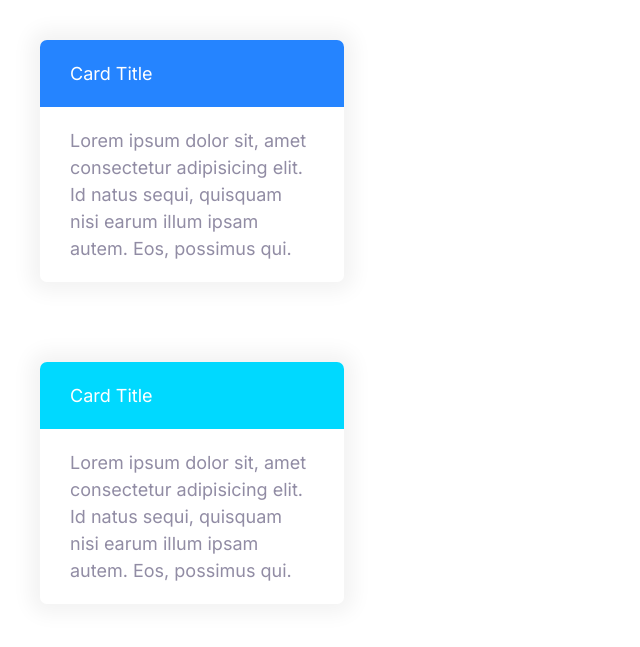
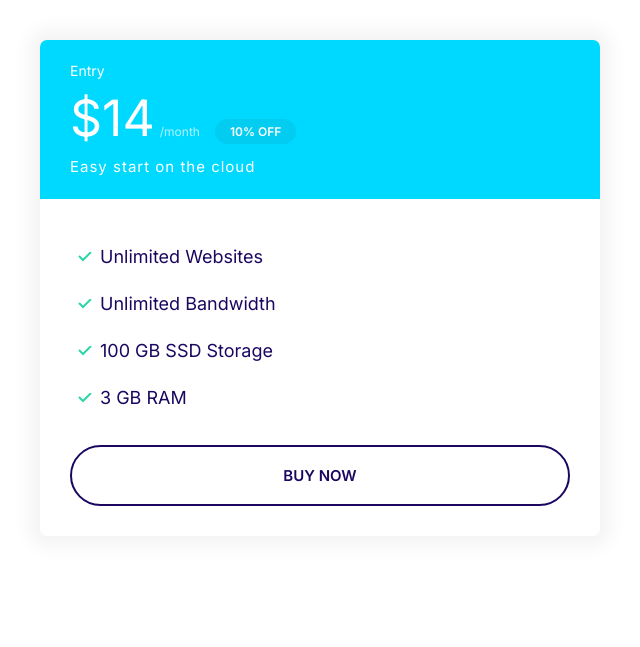
Before and after one commit to luar09/mervify, a plain HTML site: page index.html in a window 1280 px wide. Shown: the whole page, without its empty margins (0-640 px from the left). Drawn offline with Linux system fonts and the light colour scheme.

Commit message:
Build plans component.

```diff
--- a/css/style.css
+++ b/css/style.css
@@ -103,6 +103,7 @@ a {
 
 .badge--small {
   font-size: 1.6rem;
+  padding: 0.5rem 1.5rem;
 }
 
 @media screen and (min-width: 1024px) {
@@ -286,3 +287,53 @@ a {
   background: var(--color-secondary);
   color: #fff;
 }
+
+/* Plans */
+.plan__name {
+  margin: 0;
+  font-weight: 500;
+  font-size: 2.4rem;
+  color: #fff;
+}
+.plan__price {
+  font-size: 6rem;
+}
+.plan__billing-cycle {
+  font-size: 2.4rem;
+  color: #ddf8ff;
+  font-weight: 300;
+  opacity: 0.8;
+  margin-right: 1rem;
+}
+.plan__description {
+  font-size: 2rem;
+  font-weight: 300;
+  letter-spacing: 1px;
+}
+
+.card--secondary .badge--secondary {
+  background: #02cdf1;
+}
+
+.card--secondary .list__item {
+  margin-bottom: 2rem;
+}
+
+@media screen and (min-width: 1024px) {
+  .plan__name {
+    font-size: 1.4rem;
+  }
+  .plan__price {
+    font-size: 5rem;
+  }
+  .plan__billing-cycle {
+    font-size: 1.2rem;
+  }
+  .plan__description {
+    font-size: 1.5rem;
+    display: block;
+  }
+  .card--secondary .badge--secondary {
+    font-size: 1.2rem;
+  }
+}
--- a/index.html
+++ b/index.html
@@ -14,22 +14,25 @@
     <link rel="stylesheet" href="css/style.css" />
   </head>
   <body>
-    <div style="width: 30%; padding: 4rem">
-      <div class="card card--primary">
-        <header class="card__header">Card Title</header>
-        <div class="card__body">
-          Lorem ipsum dolor sit, amet consectetur adipisicing elit. Id natus
-          sequi, quisquam nisi earum illum ipsam autem. Eos, possimus qui.
-        </div>
-      </div>
-    </div>
-
-    <div style="width: 30%; padding: 4rem">
-      <div class="card card--secondary">
-        <header class="card__header">Card Title</header>
-        <div class="card__body">
-          Lorem ipsum dolor sit, amet consectetur adipisicing elit. Id natus
-          sequi, quisquam nisi earum illum ipsam autem. Eos, possimus qui.
+    <div style="width: 50%; padding: 4rem">
+      <div class="plan">
+        <div class="card card--secondary">
+          <header class="card__header">
+            <h3 class="plan__name">Entry</h3>
+            <span class="plan__price">$14</span>
+            <span class="plan__billing-cycle">/month</span>
+            <span class="badge badge--secondary badge--small">10% OFF</span>
+            <span class="plan__description">Easy start on the cloud</span>
+          </header>
+          <div class="card__body">
+            <ul class="list list--tick">
+              <li class="list__item">Unlimited Websites</li>
+              <li class="list__item">Unlimited Bandwidth</li>
+              <li class="list__item">100 GB SSD Storage</li>
+              <li class="list__item">3 GB RAM</li>
+            </ul>
+            <button class="btn btn--outline btn--block">Buy Now</button>
+          </div>
         </div>
       </div>
     </div>
```
Also changed, not shown: components/plans.html (added, +22 -0 lines).
